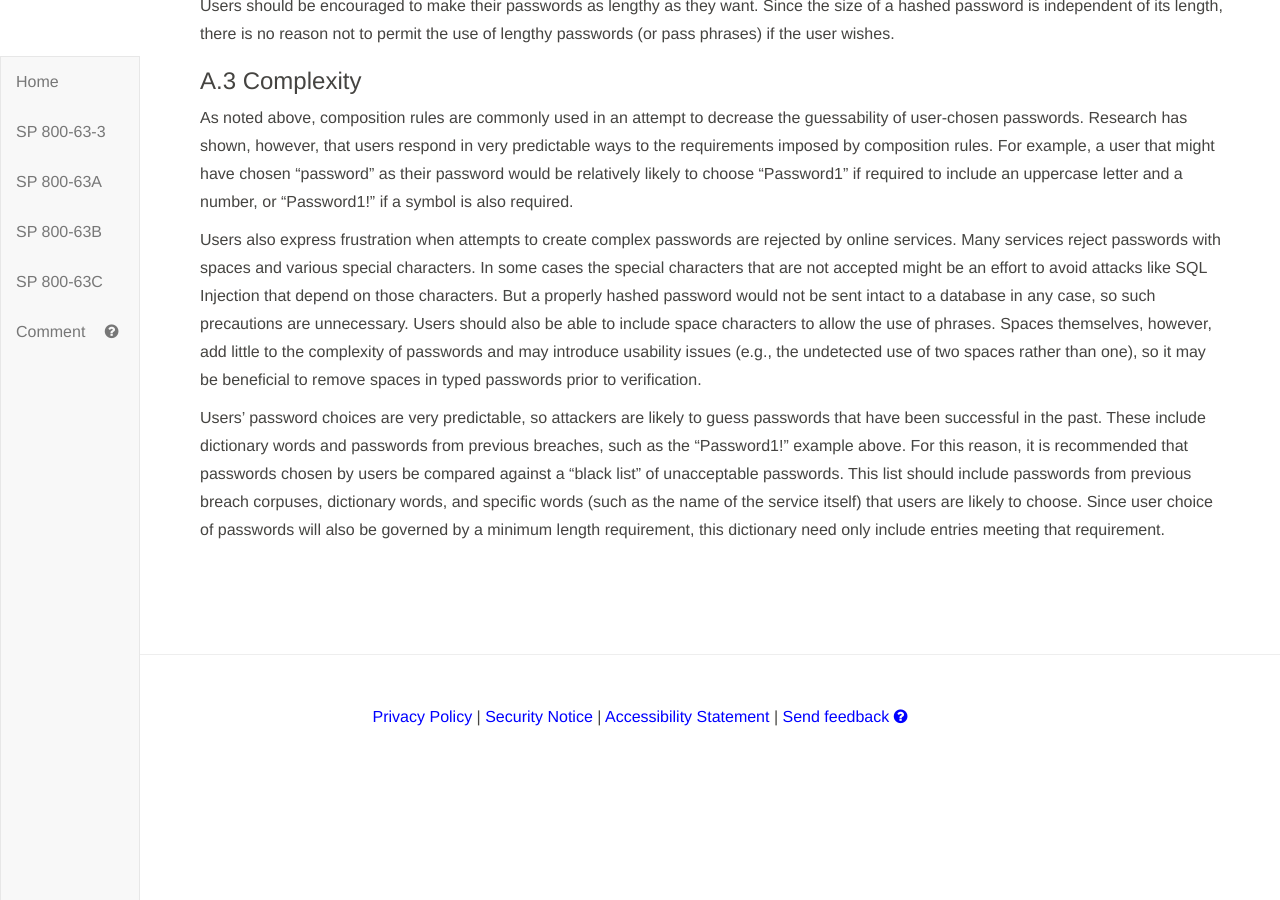
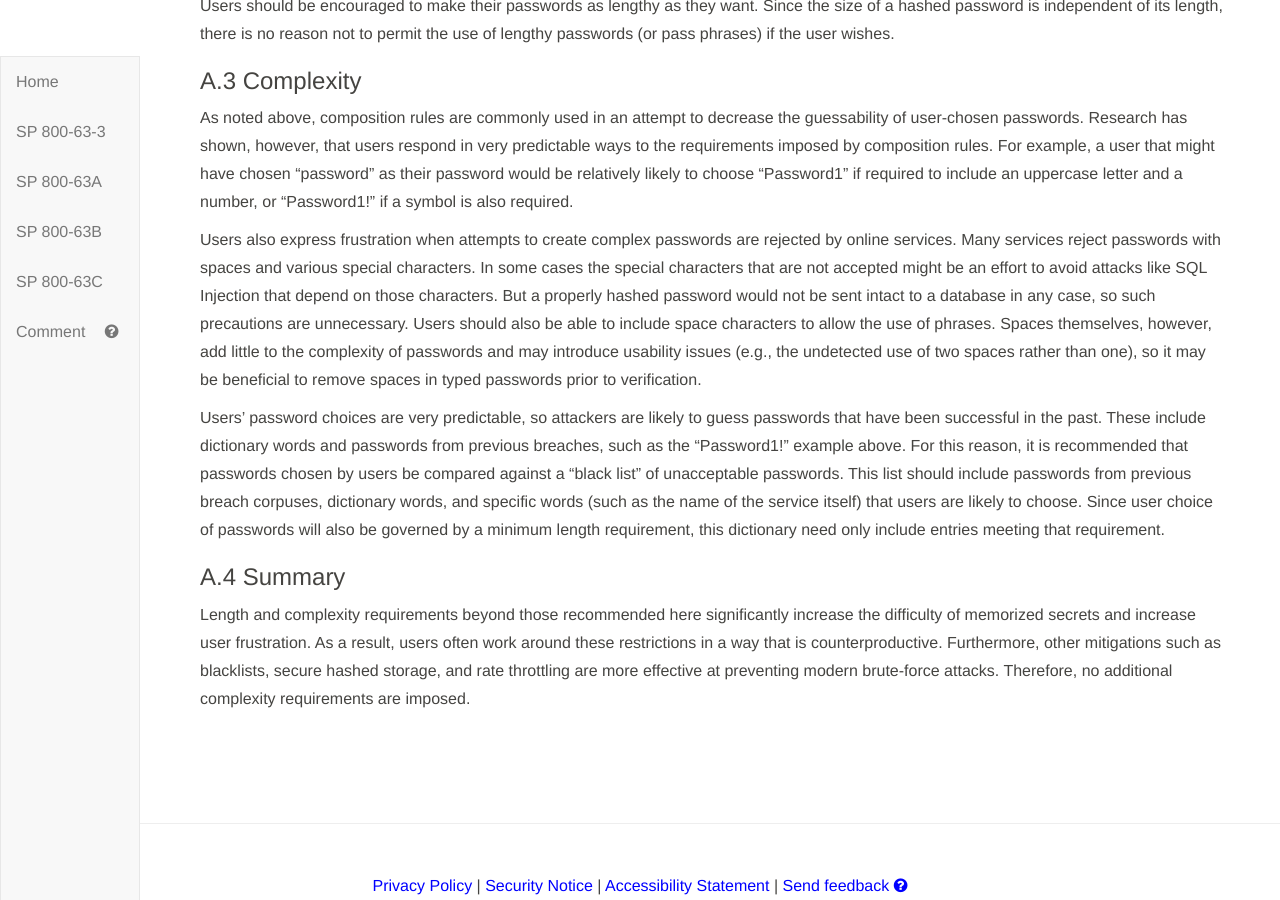
Before and after one commit to usnistgov/800-63-3, a Jekyll site: the page built from sp800-63b.md, in a window 1280 px wide and 900 px high, scrolled down 44182 px. Built offline with Jekyll 4.4.1, drawn with Linux system fonts in a browser that asks for light colours; before the commit the page ends 44913 px from its top, so only the background shows below that.

Commit message:
Added summary to clarify section 5 cross-reference.

```diff
--- a/sp800-63b/appA_memorized.md
+++ b/sp800-63b/appA_memorized.md
@@ -29,3 +29,6 @@ As noted above, composition rules are commonly used in an attempt to decrease th
 Users also express frustration when attempts to create complex passwords are rejected by online services. Many services reject passwords with spaces and various special characters. In some cases the special characters that are not accepted might be an effort to avoid attacks like SQL Injection that depend on those characters. But a properly hashed password would not be sent intact to a database in any case, so such precautions are unnecessary. Users should also be able to include space characters to allow the use of phrases. Spaces themselves, however, add little to the complexity of passwords and may introduce usability issues (e.g., the undetected use of two spaces rather than one), so it may be beneficial to remove spaces in typed passwords prior to verification.
 
 Users’ password choices are very predictable, so attackers are likely to guess passwords that have been successful in the past. These include dictionary words and passwords from previous breaches, such as the “Password1!” example above. For this reason, it is recommended that passwords chosen by users be compared against a “black list” of unacceptable passwords. This list should include passwords from previous breach corpuses, dictionary words, and specific words (such as the name of the service itself) that users are likely to choose. Since user choice of passwords will also be governed by a minimum length requirement, this dictionary need only include entries meeting that requirement.
+
+### A.4 Summary
+Length and complexity requirements beyond those recommended here significantly increase the difficulty of memorized secrets and increase user frustration. As a result, users often work around these restrictions in a way that is counterproductive. Furthermore, other mitigations such as blacklists, secure hashed storage, and rate throttling are more effective at preventing modern brute-force attacks. Therefore, no additional complexity requirements are imposed.
```
